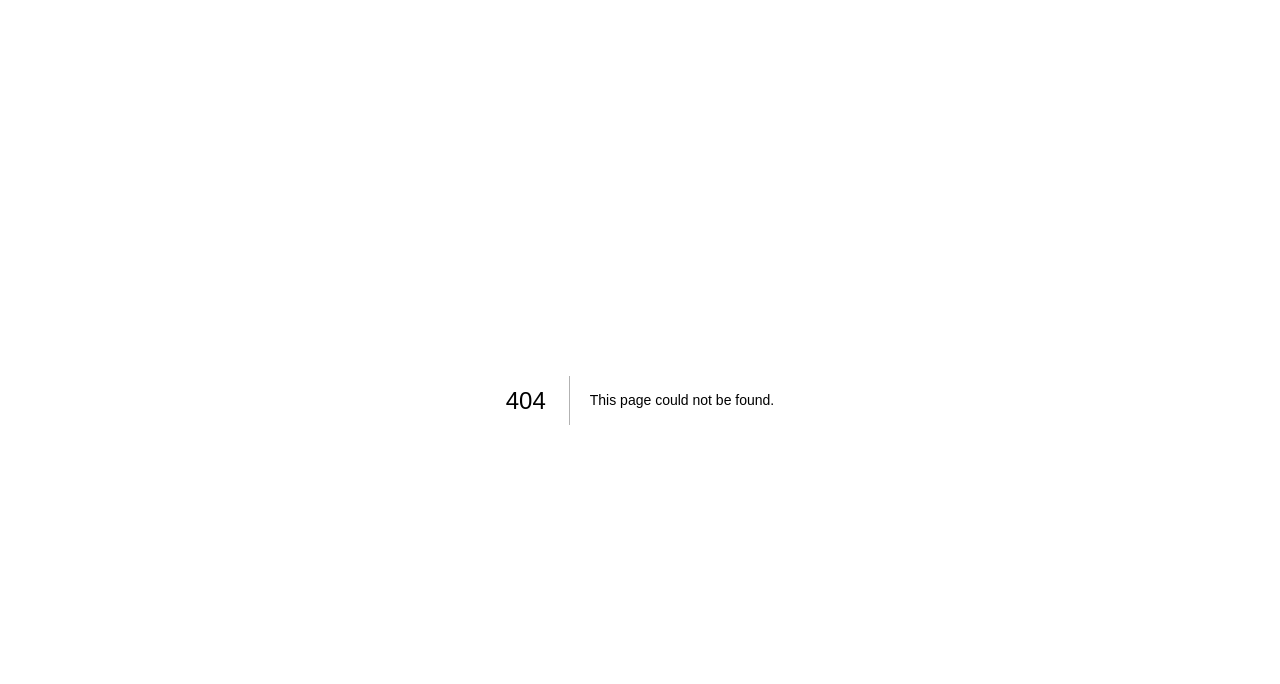
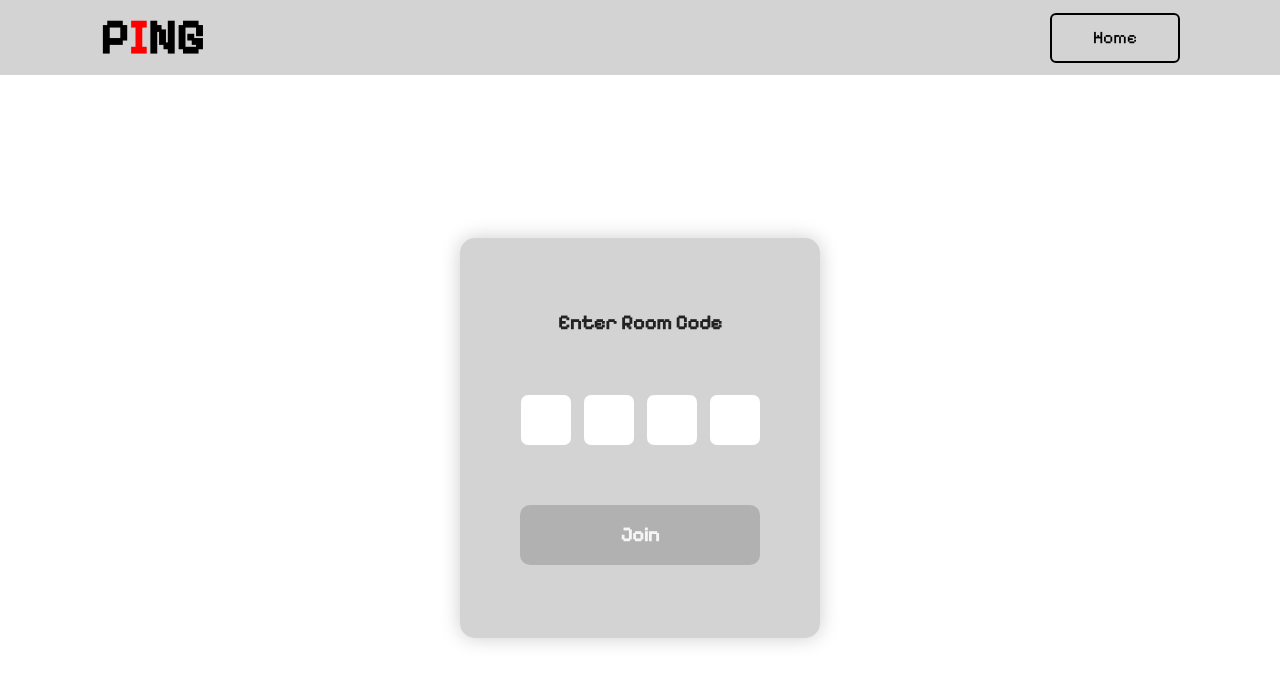
Before and after one commit to mortemn/Ping, a Next.js app in the folder frontend/: page /JoinPage in a window 1280 px wide. Before the commit this address had no page. Shown: the top 684 px of the page. Built offline with nearby package versions, Linux system fonts and the light colour scheme.

Commit message:
Enter room code page

```diff
--- /dev/null
+++ b/frontend/src/app/JoinPage/page.js
@@ -0,0 +1,26 @@
+import Image from "next/image";
+import styles from "./page.module.css";
+
+export default function Home() {
+    return (
+        <body>
+            <header>
+                <h2 className={styles.logo}>P<span style={{color: 'red'}}>I</span>NG</h2>
+                <nav className={styles.navigation}>
+                    <button className={styles.btnhome}>Home</button>
+                </nav>
+            </header>
+
+            <form className={styles.form}>
+                <span className= {styles.title}>Enter Room Code</span>
+                <div className= {styles.input_container}>
+                    <input type="text" maxlength="1" required />
+                    <input type="text" maxlength="1" required />
+                    <input type="text" maxlength="1" required />
+                    <input type="text" maxlength="1" required />
+                </div>
+                <button className= {styles.btn} type="submit" disabled>Join</button>
+            </form>
+        </body>
+    );
+}
--- /dev/null
+++ b/frontend/src/app/JoinPage/page.module.css
@@ -0,0 +1,96 @@
+@import url('https://fonts.googleapis.com/css2?family=Pixelify+Sans&display=swap');
+
+
+.logo {
+    font-size: 3em;
+    user-select: none;
+}
+
+.navigation .btnhome {
+    width: 130px;
+    height: 50px;
+    background: transparent;
+    border: 2px solid black;
+    outline: none;
+    border-radius: 6px;
+    cursor: pointer;
+    font-size: 1.1em;
+    color: black;
+    font-weight: 500;
+    margin-left: 720px;
+    transition: .5s;
+}
+
+.navigation .btnhome:hover {
+    background: darkgray;
+    color: #162938;
+}
+
+.form {
+    width: 360px;
+    height: 400px;
+    background: lightgray;
+    display: flex;
+    flex-direction: column;
+    align-items: center;
+    justify-content: center;
+    padding: 20px 30px;
+    gap: 20px;
+    position: relative;
+    box-shadow: 0 0 20px rgba(0, 0, 0, 0.2);
+    border-radius: 15px;
+  }
+
+.title {
+  font-size: 20px;
+  color: #222;
+  font-weight: 700;
+  margin-bottom: 40px;
+}
+
+.input_container {
+  width: 200px;
+  display: flex;
+  align-items: center;
+  justify-content: center;
+  flex-direction: row;
+  gap: 13px;
+  margin-bottom: 40px;
+}
+
+.input_container input {
+  background: #fff;
+  width: 50px;
+  height: 50px;
+  text-align: center;
+  border: none;
+  outline: none;
+  border-radius: 7px;
+  caret-color: #222;
+  color: #222;
+  font-size: 16px;
+  font-weight: 600;
+}
+
+.btn {
+  width: 240px;
+  height: 60px;
+  border: none;
+  background: darkgray;
+  color: #fff;
+  font-weight: 600;
+  font-size: 20px;
+  cursor: pointer;
+  border-radius: 10px
+
+}
+
+.btn:hover {
+  background: #575757;
+  transition: 0.3s;
+}
+
+.btn:disabled {
+  opacity:0.8;
+  cursor: not-allowed;
+}
```
Also changed, not shown: frontend/src/app/HostPage/page.js (renamed from frontend/src/app/roomPage2/page.js), frontend/src/app/HostPage/page.module.css (renamed from frontend/src/app/roomPage2/page.module.css), frontend/src/app/RoomPage/page.js (renamed from frontend/src/app/roomPage1/page.js), frontend/src/app/RoomPage/page.module.css (renamed from frontend/src/app/roomPage1/page.module.css).
